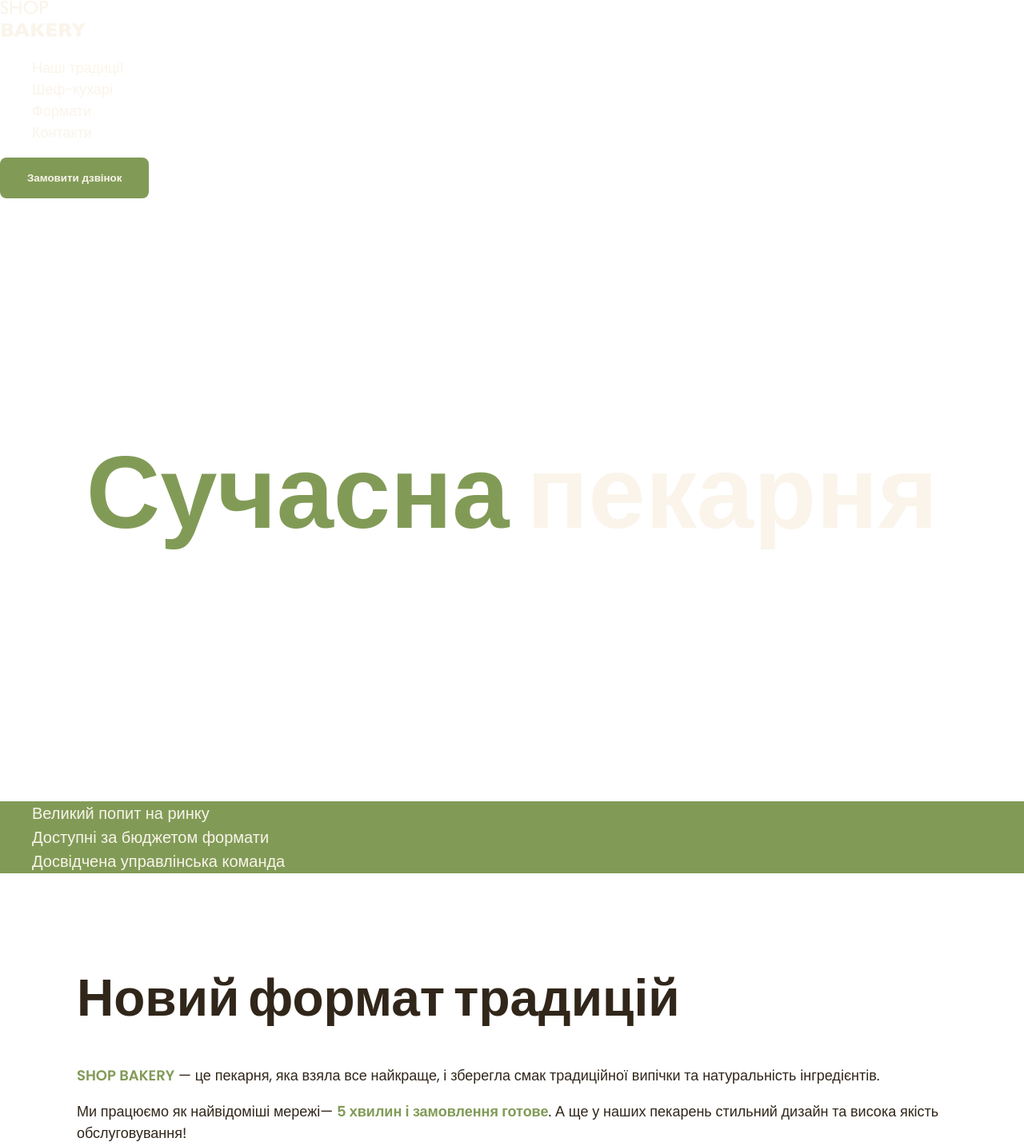
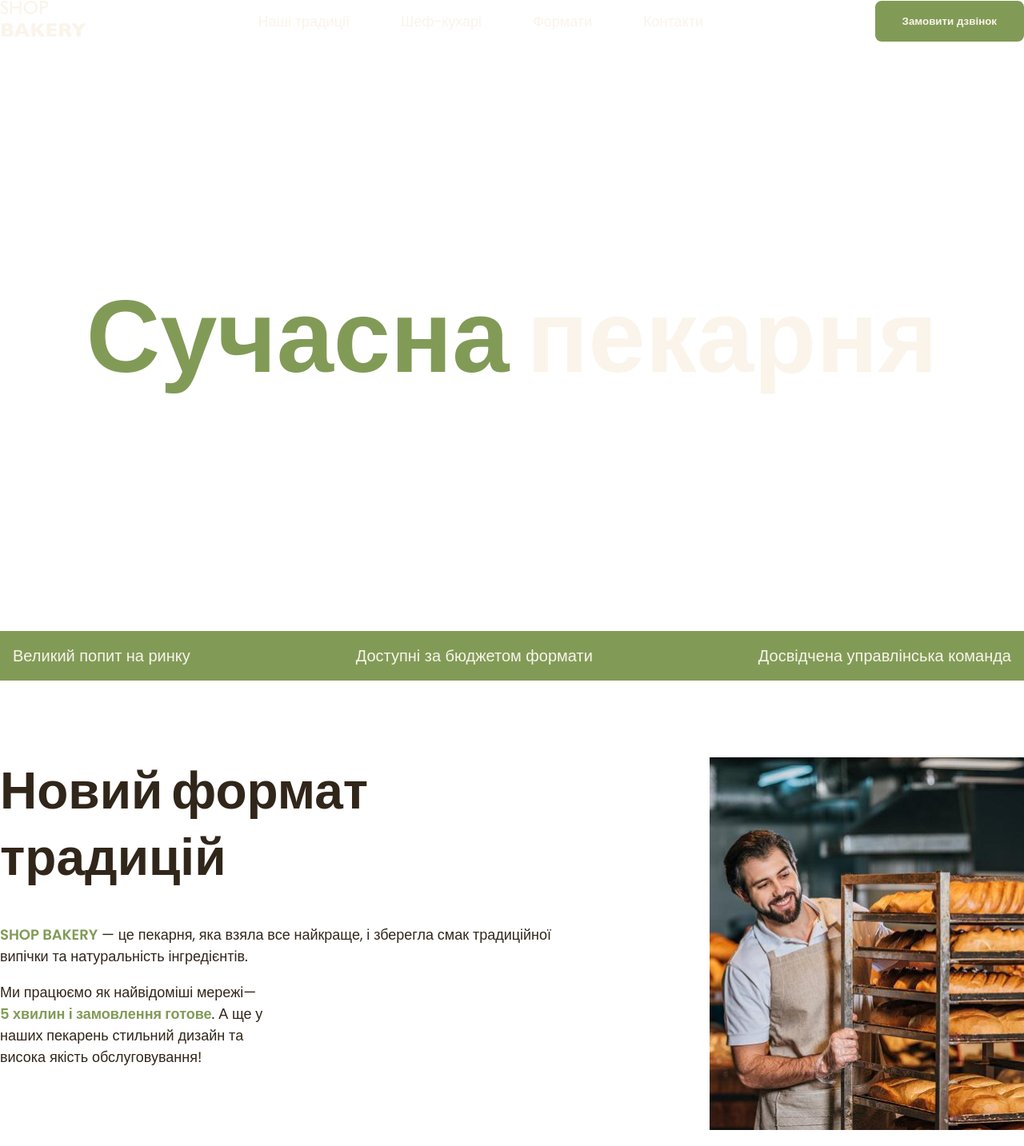
Before and after one commit to Fujirald/genius-html, a plain HTML site: page index.html in a window 1280 px wide. Shown: the top 1433 px of the page at 80% size. Drawn offline with Linux system fonts and the light colour scheme.

Commit message:
Add files via upload

```diff
--- a/css/styles.css
+++ b/css/styles.css
@@ -60,6 +60,8 @@ address {
 }
 
 ul {
+    margin: 0;
+    padding: 0;
     list-style-type: none;
 }
 
@@ -106,7 +108,27 @@ ul {
 
 .link:hover {
     color: var(--color-brand-light);
-    font-weight: 600;
+}
+
+/* Header */
+.header-container {
+    display: flex;
+    align-items: center;
+    gap: 40px;
+}
+
+.header-nav {
+    display: flex;
+    align-items: center;
+    flex-grow: 1;
+    gap: 40px;
+}
+
+.header-menu {
+    display: flex;
+    gap: 64px;
+    flex-grow: 1;
+    justify-content: center;
 }
 
 /* Hero Section */
@@ -127,12 +149,19 @@ ul {
 }
 
 /* Advantages section */
+.advantages-section {
+padding: 16px;
+background-color: var(--color-brand-light);
+}
+
 .advantages-list {
-    color: var(--color-primary-light);
-    background-color: var(--color-brand-light);
+    display: flex;
+    justify-content: space-between;
+    gap: 40px;
 }
 
 .advantages-item {
+    color: var(--color-primary-light);
     font-size: 20px;
     font-weight: 300;
 }
@@ -149,7 +178,17 @@ ul {
 
 /* Traditions section */
 .traditions-section {
-    padding: 96px;
+    padding-top: 96px;
+}
+
+.traditions-container {
+    display: flex;
+    justify-content: space-between;
+    gap: 40px;
+}
+
+.traditions-content {
+    max-width: 710px;
 }
 
 .tradition-title {
@@ -165,6 +204,10 @@ ul {
 text-transform: uppercase;
 }
 
+.traditions-text.limited {
+    max-width: 330px;
+}
+
 /* Chefs section */
 .chefs-title {
     margin-bottom: 80px;
@@ -177,6 +220,22 @@ text-transform: uppercase;
 }
 
 /* Formats section */
+.formats-list {
+    display: flex;
+    flex-wrap: wrap;
+    gap: 20px;
+}
+
+.formats-item {
+    flex-basis: calc((100% - 40px) / 3);
+}
+
+.format-card {
+    padding: 24px;
+    border: 1px solid lightgray;
+    border-radius: 16px;
+}
+
 .formats-title {
     margin-bottom: 80px;
 }
--- a/index.html
+++ b/index.html
@@ -9,11 +9,12 @@
   <body>
     <header>
       <div class="container">
-        <nav>
+        <div class="header-container">
+          <nav class="header-nav">
             <a href="./index.html">
               <img src="./images/logo.svg" alt="Логотип сучасної пекарні" />
             </a>
-          <ul>
+            <ul class="header-menu">
               <li>
                 <a class="link" href="#traditions-section">Наші традиції</a>
               </li>
@@ -24,6 +25,7 @@
           </nav>
           <button class="button" type="button">Замовити дзвінок</button>
         </div>
+      </div>
     </header>
     <main>
       <section class="hero-section">
@@ -33,7 +35,7 @@
           </h1>
         </div>
       </section>
-      <section>
+      <section class="advantages-section">
         <div class="container">
           <h2 class="visually-hidden">Наші переваги</h2>
           <ul class="advantages-list">
@@ -45,21 +47,27 @@
       </section>
       <section class="traditions-section section" id="traditions-section">
         <div class="container">
-          <h2 class="tradition-title section-title">Новий формат традицій</h2>
+          <div class="traditions-container">
+            <div class="traditions-content">
+              <h2 class="tradition-title section-title">
+                Новий формат традицій
+              </h2>
               <p class="traditions-text">
-            <span class="brand uppercase">shop bakery</span> — це пекарня, яка
-            взяла все найкраще, і зберегла смак традиційної випічки та
+                <span class="brand uppercase">shop bakery</span> — це пекарня,
+                яка взяла все найкраще, і зберегла смак традиційної випічки та
                 натуральність інгредієнтів.
               </p>
-          <p class="traditions-text">
+              <p class="traditions-text limited">
                 Ми працюємо як найвідоміші мережі—
                 <span class="brand">5 хвилин і замовлення готове</span>. А ще у
                 наших пекарень стильний дизайн та висока якість обслуговування!
               </p>
+            </div>
             <img
               src="./images/baker-man.jpg"
               alt="Чоловік пекар дивиться на батони із посмішкою"
             />
+          </div>
         </div>
       </section>
       <section class="section" id="chefs-section">
@@ -93,9 +101,9 @@
       <section class="section" id="formats-section">
         <div class="container">
           <h2 class="formats-title section-title">Формати</h2>
-          <ul>
-            <li>
-              <article>
+          <ul class="formats-list">
+            <li class="formats-item">
+              <article class="format-card">
                 <h3 class="format-title" lang="en">Walrus</h3>
                 <div class="format-text">
                   <p>Площа: до 120 м2</p>
@@ -108,8 +116,8 @@
                 </div>
               </article>
             </li>
-            <li>
-              <article>
+            <li class="formats-item">
+              <article class="format-card">
                 <h3 class="format-title" lang="en">Horseshoe</h3>
                 <div class="format-text">
                   <p>Площа: до 25 м2</p>
@@ -119,8 +127,8 @@
                 </div>
               </article>
             </li>
-            <li>
-              <article>
+            <li class="formats-item">
+              <article class="format-card">
                 <h3 class="format-title" lang="en">Handlebar</h3>
                 <div class="format-text">
                   <p>Площа: до 15 м2</p>
```
Lines whose indentation alone changed are shown as unchanged.
